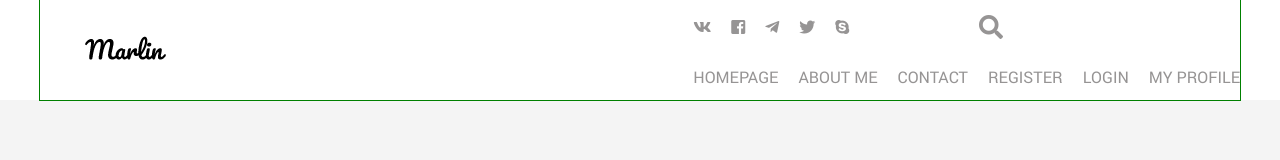
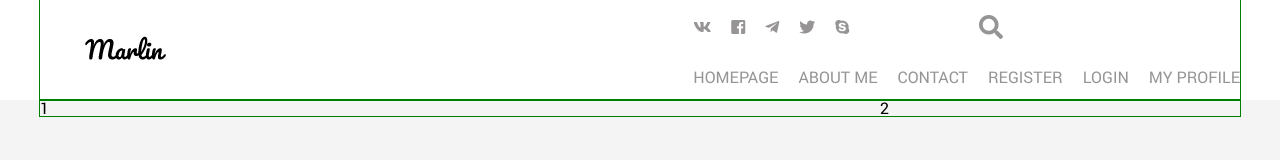
Before and after one commit to vladkudinov89/bsa-2018-php-14, a website: page app/index.html in a window 1280 px wide. Drawn offline with Linux system fonts and the light colour scheme.

Commit message:
Main block start

```diff
--- a/app/index.html
+++ b/app/index.html
@@ -96,5 +96,16 @@
     </div>
 </header>
 
+
+<div class="container">
+    <div class="row">
+        <div class="wrapper">
+            <main>1</main>
+            <aside>2</aside>
+        </div>
+    </div>
+</div>
+
+
 </body>
 </html>
--- a/sass/_media.sass
+++ b/sass/_media.sass
@@ -23,6 +23,10 @@
 		position: absolute
 		top: 10px
 		right: 20px
+	main
+		width: 100%
+	aside
+		width: 100%
 
 /* Extra Small Devices, Phones */
 @media only screen and (max-width : 480px)
@@ -56,6 +60,7 @@
 
 
 
+
 /* Medium Devices, Desktops */
 @media only screen and (min-width : 992px)
 	/**/
--- /dev/null
+++ b/sass/_wrapper.sass
@@ -0,0 +1,11 @@
+.wrapper
+	width: 100%
+	display: flex
+	flex-direction: row
+	flex-wrap: wrap
+
+main
+	width: 70%
+
+aside
+	width: 30%
--- a/sass/main.sass
+++ b/sass/main.sass
@@ -27,4 +27,5 @@ body
 
 //ALWAYS END
 @import "header"
+@import "wrapper"
 @import "media"
```
Also changed, not shown: app/css/main.min.css.
